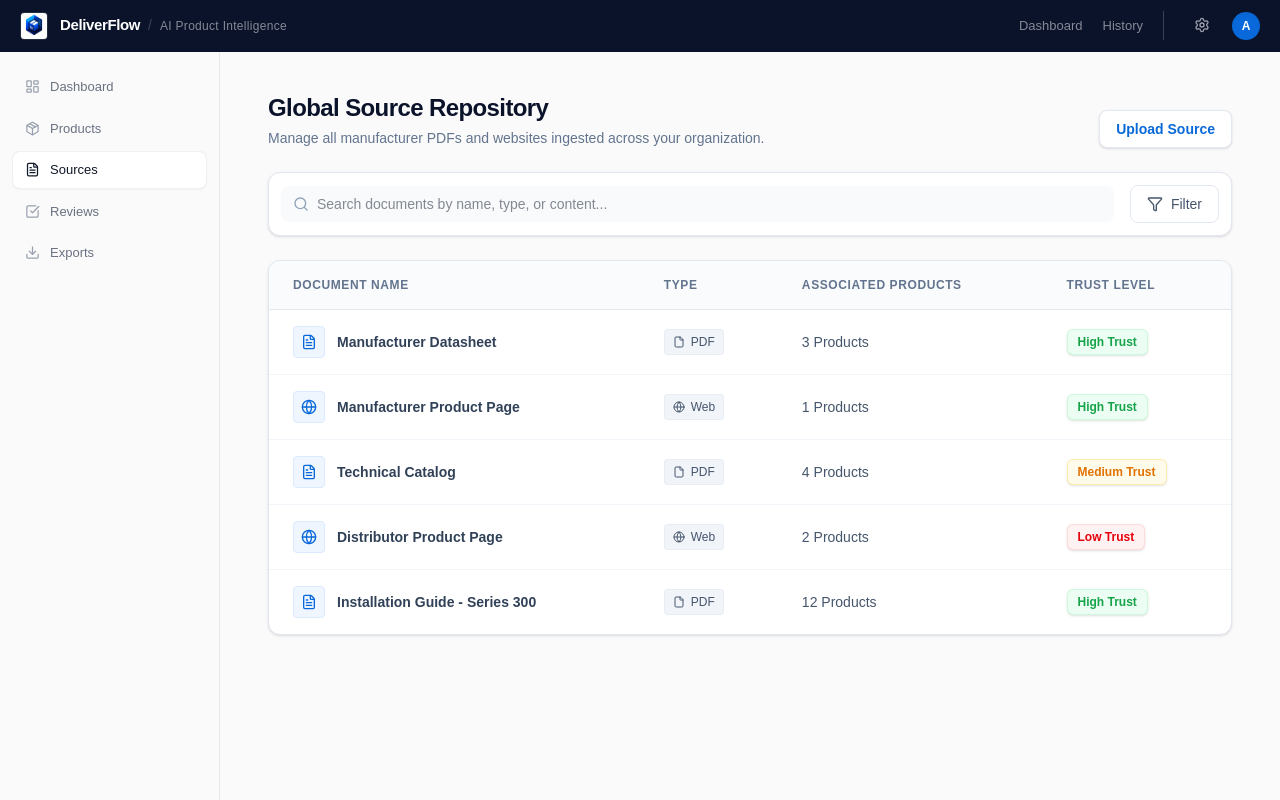
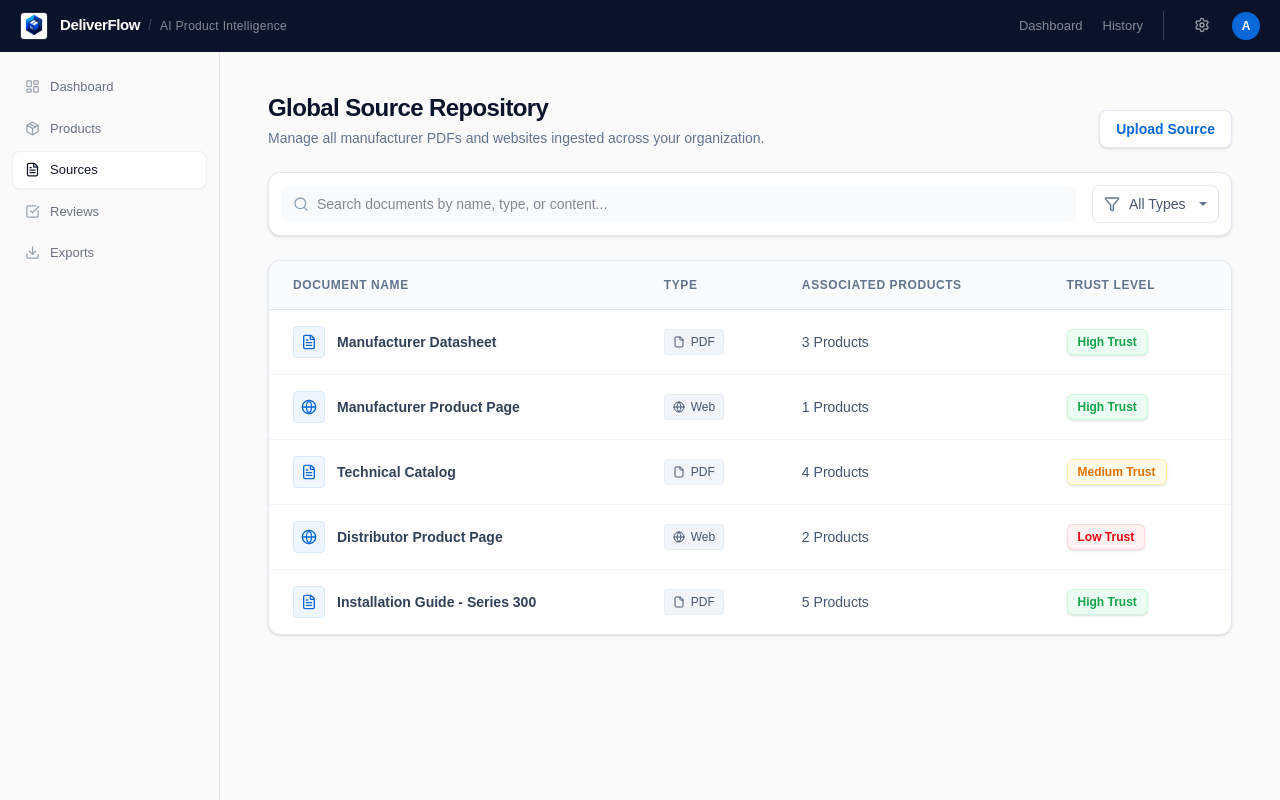
Before and after one commit to kseenivasan39-del/DeliverFlow-, a Next.js app: page /sources in a window 1280 px wide. Built offline with nearby package versions, Linux system fonts and the light colour scheme.

Commit message:
feat: Add search and filter to sources repository page

```diff
--- a/app/sources/page.tsx
+++ b/app/sources/page.tsx
@@ -1,10 +1,12 @@
 'use client';
-import { useRef } from 'react';
+import { useRef, useState } from 'react';
 import { FileText, Search, Filter, Globe, File } from 'lucide-react';
 import { mockSources } from '@/data/mockProducts';
 
 export default function SourcesPage() {
   const fileInputRef = useRef<HTMLInputElement>(null);
+  const [searchQuery, setSearchQuery] = useState('');
+  const [filterType, setFilterType] = useState('All');
 
   const handleFileUpload = (e: React.ChangeEvent<HTMLInputElement>) => {
     if (e.target.files && e.target.files.length > 0) {
@@ -13,6 +15,25 @@ export default function SourcesPage() {
       e.target.value = '';
     }
   };
+
+  const allSources = [
+    ...mockSources,
+    { name: 'Installation Guide - Series 300', type: 'PDF', trustLevel: 'High' }
+  ];
+
+  const uniqueTypes = Array.from(new Set(allSources.map(s => s.type)));
+
+  const filteredSources = allSources.filter(source => {
+    const searchLower = searchQuery.toLowerCase();
+    const matchesSearch = !searchQuery ||
+      source.name?.toLowerCase().includes(searchLower) ||
+      source.type?.toLowerCase().includes(searchLower) ||
+      source.trustLevel?.toLowerCase().includes(searchLower);
+
+    const matchesFilter = filterType === 'All' || source.type === filterType;
+
+    return matchesSearch && matchesFilter;
+  });
 
   return (
     <div className="max-w-6xl mx-auto space-y-6 animate-in fade-in duration-500">
@@ -44,14 +65,24 @@ export default function SourcesPage() {
             type="text"
             placeholder="Search documents by name, type, or content..."
             className="w-full pl-9 pr-4 py-2 bg-slate-50 border-none rounded-lg text-sm focus:ring-2 focus:ring-[#0969DA]/20 outline-none"
+            value={searchQuery}
+            onChange={(e) => setSearchQuery(e.target.value)}
           />
         </div>
-        <button
-          onClick={() => alert('Advanced filtering (by Manufacturer, Trust Level, and Content Type) is coming in the Enterprise release.')}
-          className="flex items-center gap-2 px-4 py-2 border border-slate-200 rounded-lg text-sm font-medium text-slate-600 hover:bg-slate-50"
-        >
-          <Filter className="w-4 h-4" /> Filter
-        </button>
+        <div className="relative">
+          <select
+            className="appearance-none flex items-center gap-2 pl-9 pr-8 py-2 border border-slate-200 rounded-lg text-sm font-medium text-slate-600 hover:bg-slate-50 bg-white outline-none cursor-pointer"
+            value={filterType}
+            onChange={(e) => setFilterType(e.target.value)}
+          >
+            <option value="All">All Types</option>
+            {uniqueTypes.map(type => (
+              <option key={type} value={type}>{type}</option>
+            ))}
+          </select>
+          <Filter className="w-4 h-4 absolute left-3 top-1/2 -translate-y-1/2 text-slate-500 pointer-events-none" />
+          <div className="absolute right-3 top-1/2 -translate-y-1/2 pointer-events-none border-l-4 border-r-4 border-t-4 border-l-transparent border-r-transparent border-t-slate-500 w-0 h-0"></div>
+        </div>
       </div>
 
       <div className="bg-white rounded-xl border border-slate-200 shadow-sm overflow-hidden">
@@ -65,7 +96,7 @@ export default function SourcesPage() {
             </tr>
           </thead>
           <tbody className="divide-y divide-slate-100">
-            {mockSources.map((source, i) => (
+            {filteredSources.map((source, i) => (
               <tr key={i} className="hover:bg-slate-50/80 transition-colors group cursor-pointer" onClick={() => alert(`Opening Document Viewer for: ${source.name}`)}>
                 <td className="px-6 py-4">
                   <div className="flex items-center gap-3">
@@ -97,33 +128,15 @@ export default function SourcesPage() {
                 </td>
               </tr>
             ))}
-
-            {/* Add a few more mock rows to make it look full */}
-            <tr className="hover:bg-slate-50/80 transition-colors group cursor-pointer" onClick={() => alert(`Opening Document Viewer for: Installation Guide`)}>
-                <td className="px-6 py-4">
-                  <div className="flex items-center gap-3">
-                    <div className="w-8 h-8 rounded bg-blue-50 flex items-center justify-center border border-blue-100 shrink-0">
-                      <FileText className="w-4 h-4 text-[#0969DA]" />
-                    </div>
-                    <span className="font-semibold text-slate-700 group-hover:text-[#0969DA] transition-colors">
-                      Installation Guide - Series 300
-                    </span>
-                  </div>
-                </td>
-                <td className="px-6 py-4">
-                  <span className="inline-flex items-center gap-1.5 px-2 py-1 rounded bg-slate-100 text-slate-600 text-xs font-medium border border-slate-200/60">
-                    <File className="w-3 h-3"/> PDF
-                  </span>
-                </td>
-                <td className="px-6 py-4 font-medium text-slate-600">
-                  12 Products
-                </td>
-                <td className="px-6 py-4">
-                  <span className="inline-flex items-center px-2.5 py-1 rounded-md text-xs font-bold border shadow-sm bg-[#ECFDF3] text-[#16A34A] border-green-200/60">
-                    High Trust
-                  </span>
+            {filteredSources.length === 0 && (
+              <tr>
+                <td colSpan={4} className="px-6 py-12 text-center text-slate-500">
+                  <Search className="w-12 h-12 text-slate-300 mx-auto mb-3" />
+                  <p className="font-semibold text-lg text-slate-700">No documents found</p>
+                  <p className="mt-1">Try adjusting your search or filters.</p>
                 </td>
               </tr>
+            )}
           </tbody>
         </table>
       </div>
```
